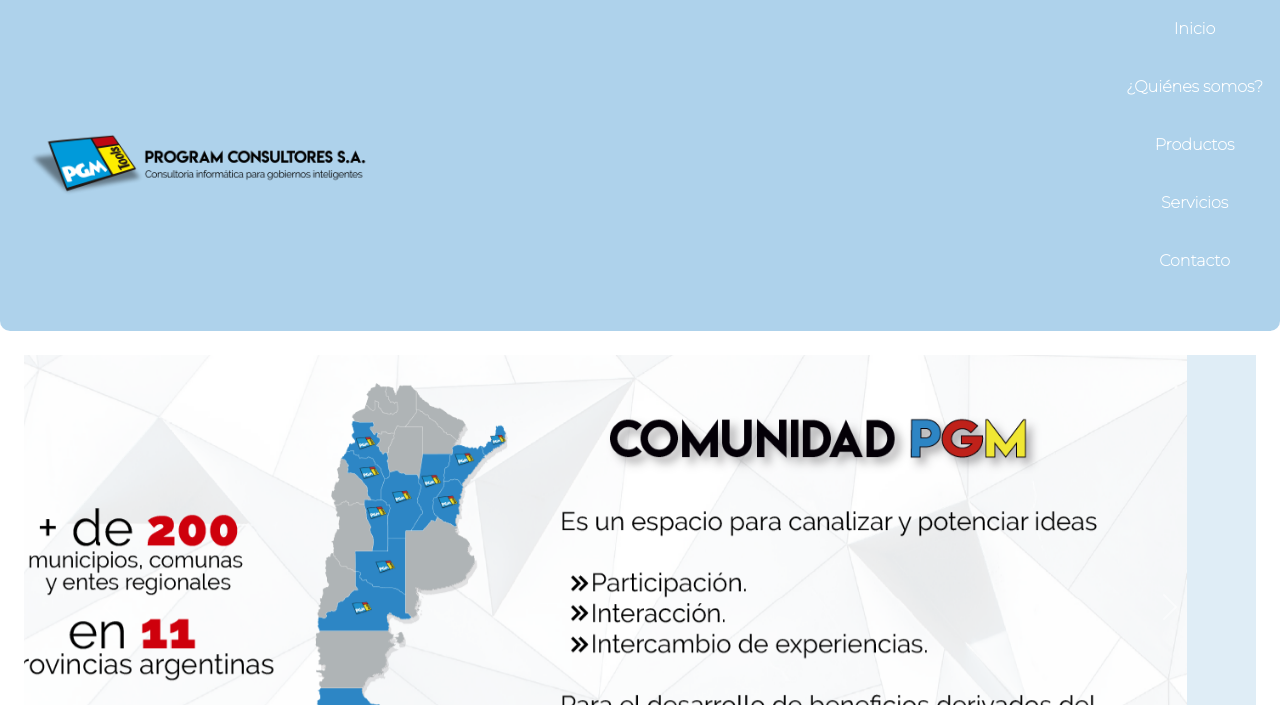
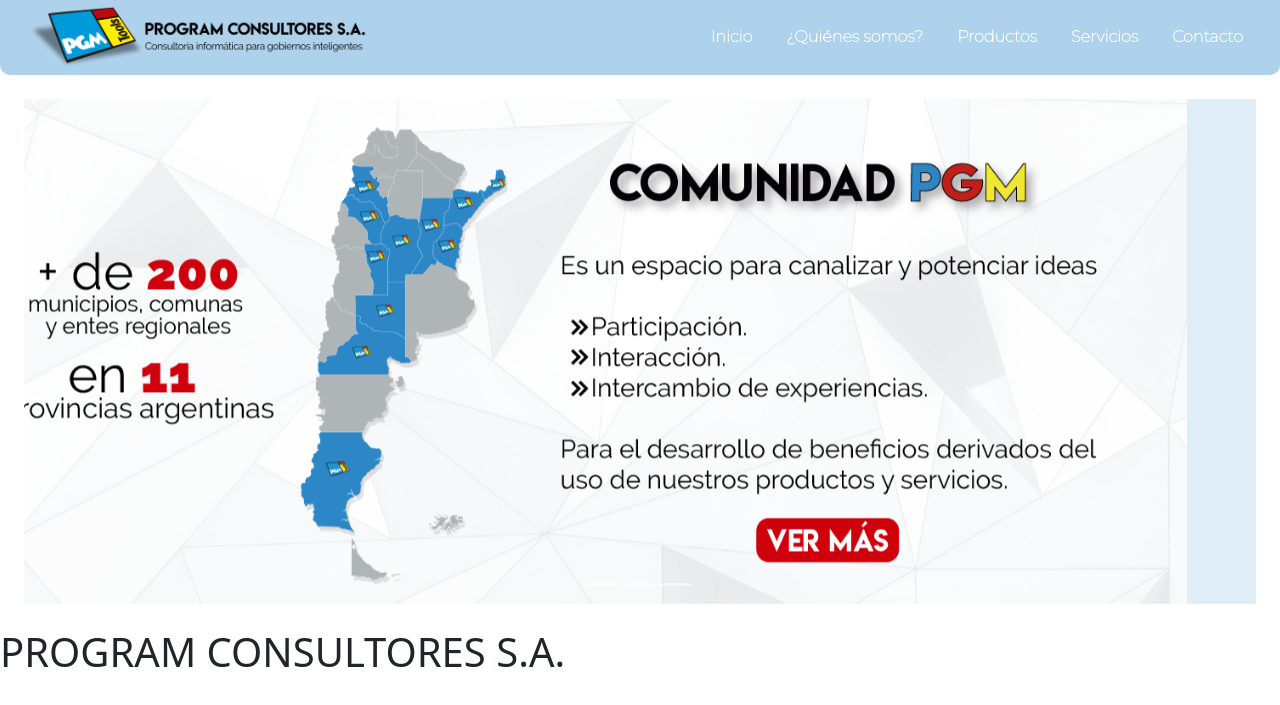
Before and after one commit to StefanoDuri1/ProyectoGIT, a website: page index.html in a window 1280 px wide. Shown: the top 705 px of the page. Drawn offline with nearby package versions, Linux system fonts and the light colour scheme; files that its build step writes are made by us from their sources; a web font is replaced by a local one.

Commit message:
carrousel con sass

```diff
--- a/scss/_header.scss
+++ b/scss/_header.scss
@@ -7,10 +7,6 @@
         display: flex;
         flex-direction: column;
         align-items: center;
-        @media screen and (min-width: 960px) {
-            flex-direction: row;
-            justify-content: space-between;
-        }
         .imgLogo{
             img {
                 width: 400px;
@@ -24,6 +20,12 @@
                 text-align: center;
                 padding-bottom: 25px;
                 list-style: none;
+                @media screen and (min-width: 960px) {
+                    flex-direction: row;
+                    margin: 0%;
+                    padding-bottom: 0%;
+                    padding-right: 20px;
+                }
                 .main-nav__item{
                     padding: 5px 12px;
                     margin: 5px 0px;
@@ -57,6 +59,15 @@
                 }
             }
         }
+        @media screen and (min-width: 960px) {
+            flex-direction: row;
+            justify-content: space-between;
+            .main-nav{
+                flex-direction: row;
+                margin: 0%;
+                padding-bottom: 0%;
+                padding-right: 20px;
+            }
+        }
     }
-
 }
--- /dev/null
+++ b/scss/index/_index.scss
@@ -0,0 +1 @@
+@import 'body';
```
Also changed, not shown: scss/index/_body.scss (added, +15 -0 lines).
